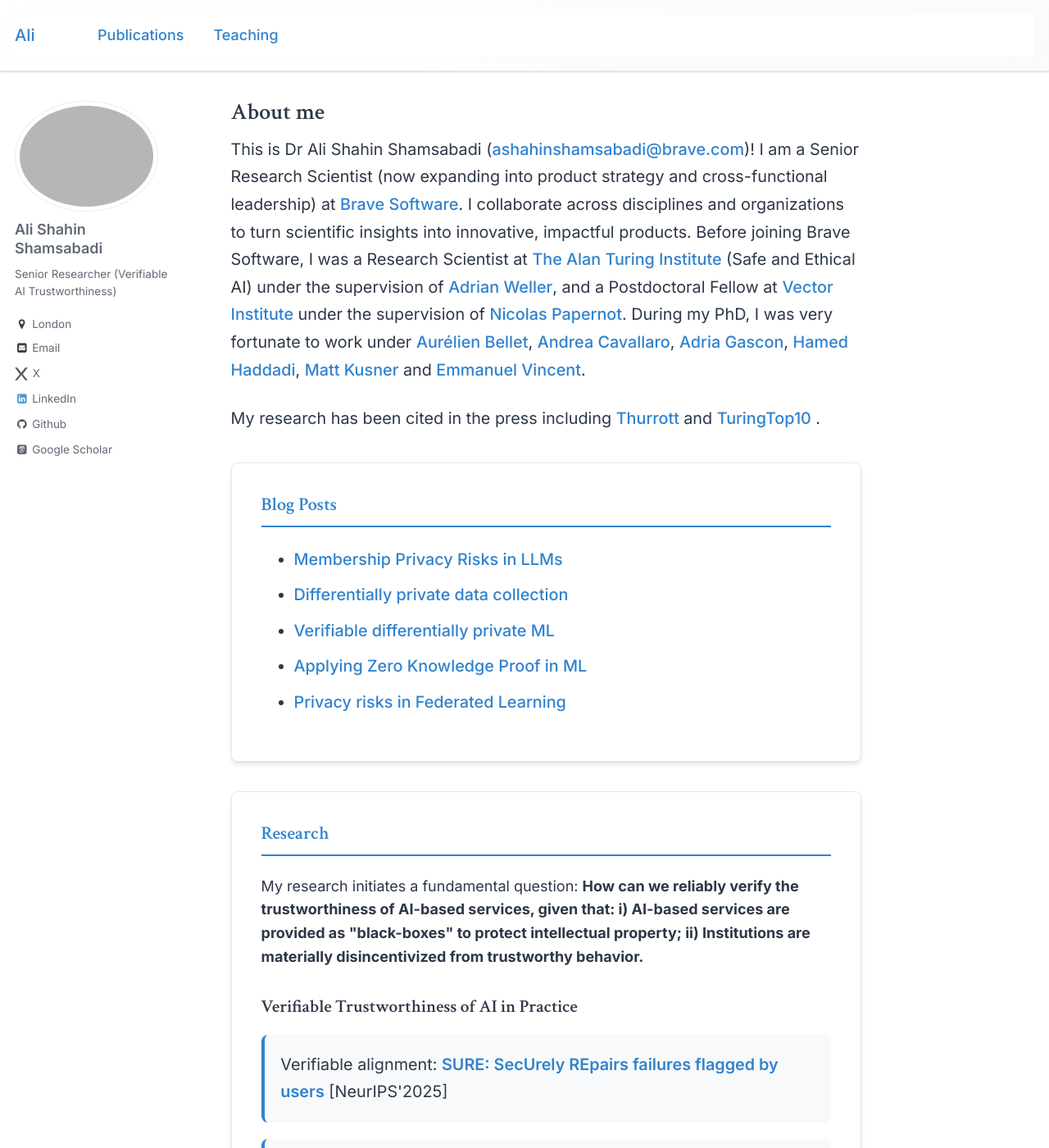
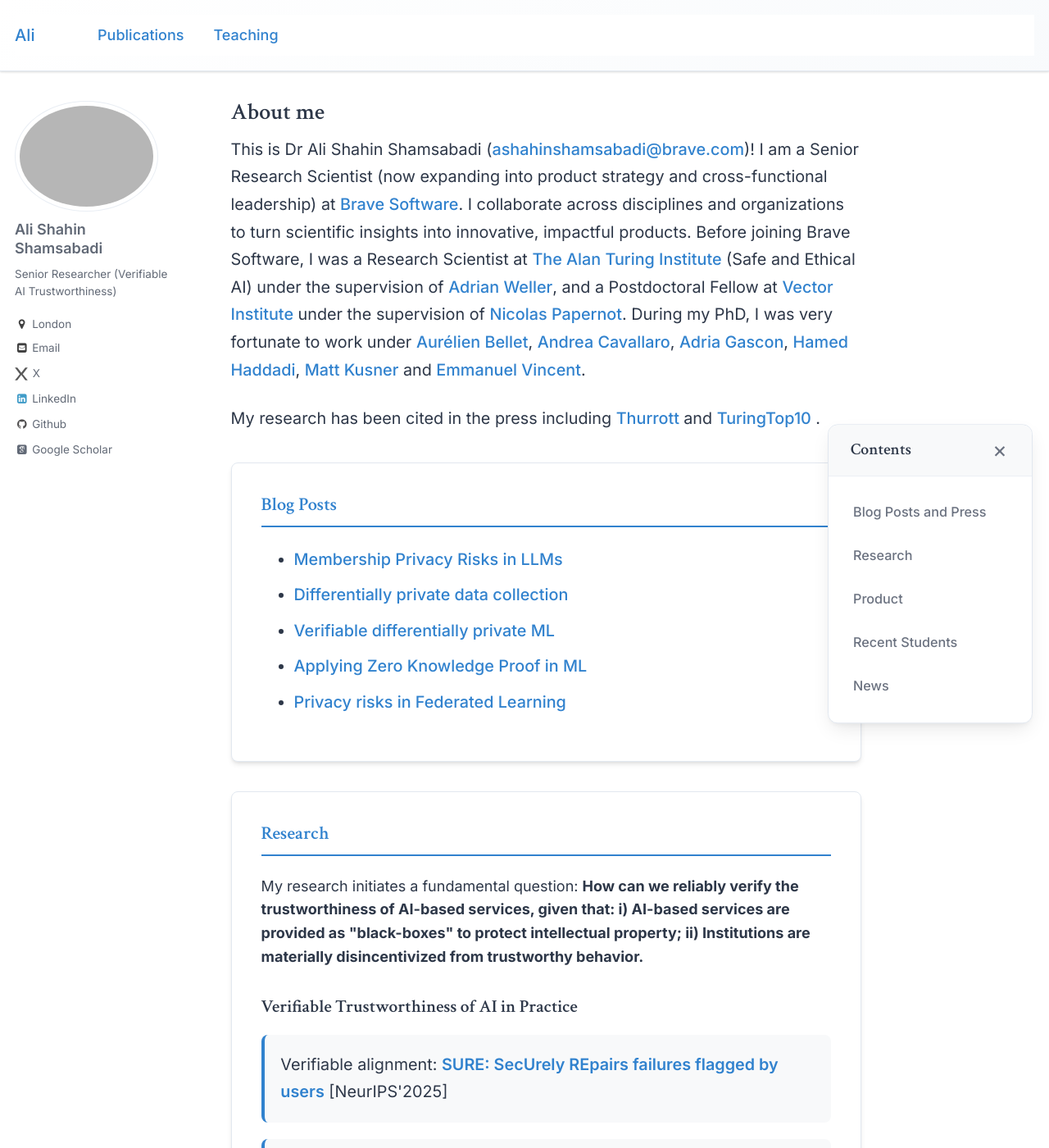
Before and after one commit to AliShahin/AliShahin.github.io, a Jekyll site: the page built from _pages/about.md, in a window 1280 px wide and 1400 px high. Shown: the whole window at 82% size. Built offline with Jekyll 4.4.1, drawn with Linux system fonts in a browser that asks for light colours; some web fonts are replaced.

Commit message:
✨ Add interactive table of contents sidebar
- Create TOC component with smooth scrolling navigation
- Add section IDs to all main headings (blog-posts, research, product, recent-students, news)
- Implement live section highlighting based on scroll position
- Add collapsible sidebar with modern card design
- Include responsive design (hidden on mobile/tablet)
- Add smooth scroll behavior and hover effects
- Position fixed sidebar on the right side of the page

```diff
--- /dev/null
+++ b/_includes/toc.html
@@ -0,0 +1,87 @@
+<!-- Table of Contents Sidebar -->
+<div id="toc-sidebar" class="toc-sidebar">
+  <div class="toc-header">
+    <h3>Contents</h3>
+    <button id="toc-toggle" class="toc-toggle" aria-label="Toggle table of contents">
+      <span class="toc-toggle-icon">×</span>
+    </button>
+  </div>
+  <nav class="toc-nav">
+    <ul class="toc-list">
+      <li class="toc-item">
+        <a href="#blog-posts" class="toc-link">Blog Posts and Press</a>
+      </li>
+      <li class="toc-item">
+        <a href="#research" class="toc-link">Research</a>
+      </li>
+      <li class="toc-item">
+        <a href="#product" class="toc-link">Product</a>
+      </li>
+      <li class="toc-item">
+        <a href="#recent-students" class="toc-link">Recent Students</a>
+      </li>
+      <li class="toc-item">
+        <a href="#news" class="toc-link">News</a>
+      </li>
+    </ul>
+  </nav>
+</div>
+
+<script>
+document.addEventListener('DOMContentLoaded', function() {
+  const tocSidebar = document.getElementById('toc-sidebar');
+  const tocToggle = document.getElementById('toc-toggle');
+  const tocLinks = document.querySelectorAll('.toc-link');
+
+  // Toggle sidebar
+  tocToggle.addEventListener('click', function() {
+    tocSidebar.classList.toggle('toc-collapsed');
+  });
+
+  // Highlight current section
+  function highlightCurrentSection() {
+    const sections = document.querySelectorAll('.research-section h2, h2');
+    const scrollPos = window.scrollY + 100;
+
+    let currentSection = '';
+    sections.forEach(section => {
+      const sectionTop = section.offsetTop;
+      const sectionHeight = section.offsetHeight;
+
+      if (scrollPos >= sectionTop && scrollPos < sectionTop + sectionHeight) {
+        currentSection = section.id || section.textContent.toLowerCase().replace(/\s+/g, '-');
+      }
+    });
+
+    // Update active link
+    tocLinks.forEach(link => {
+      link.classList.remove('toc-active');
+      if (link.getAttribute('href') === '#' + currentSection) {
+        link.classList.add('toc-active');
+      }
+    });
+  }
+
+  // Smooth scroll to sections
+  tocLinks.forEach(link => {
+    link.addEventListener('click', function(e) {
+      e.preventDefault();
+      const targetId = this.getAttribute('href').substring(1);
+      const targetElement = document.getElementById(targetId);
+
+      if (targetElement) {
+        targetElement.scrollIntoView({
+          behavior: 'smooth',
+          block: 'start'
+        });
+      }
+    });
+  });
+
+  // Listen for scroll events
+  window.addEventListener('scroll', highlightCurrentSection);
+
+  // Initial highlight
+  highlightCurrentSection();
+});
+</script>
--- a/_layouts/default.html
+++ b/_layouts/default.html
@@ -18,6 +18,8 @@ layout: compress
 
     {{ content }}
 
+    {% include toc.html %}
+
     </script>
 
     <div class="page__footer">
--- a/_pages/about.md
+++ b/_pages/about.md
@@ -32,7 +32,7 @@ redirect_from:
 </p>
 
 <div class="research-section">
-<h2>Blog Posts</h2>
+<h2 id="blog-posts">Blog Posts</h2>
 
 <ul>
   <li><a href="https://brave.com/blog/privacy-in-llms/">Membership Privacy Risks in LLMs</a></li>
@@ -48,7 +48,7 @@ redirect_from:
 
 
 <div class="research-section">
-<h2>Research</h2>
+<h2 id="research">Research</h2>
 
 My research initiates a fundamental question:
 <strong> How can we reliably verify the trustworthiness of AI-based services, given that: i) AI-based services are provided as "black-boxes" to protect intellectual property; ii) Institutions are materially disincentivized from trustworthy behavior. </strong>
@@ -97,7 +97,7 @@ My research initiates a fundamental question:
 
 
 <div class="research-section">
-<h2>Product</h2>
+<h2 id="product">Product</h2>
 
 <h3>Privacy Preserving Product Analytics</h3>
 <p><a href="https://brave.com/blog/nebula/">Nebula</a>: a novel, practical and best-in-class system for product usage analytics with differential privacy guarantees! Nebula puts users first in product analytics: i) Formal Differential Privacy Protection; ii) Auditability, Verifiability, and Transparency; and iii) Efficiency with Minimal Impact.</p>
@@ -112,7 +112,7 @@ My research initiates a fundamental question:
 
 
 <div class="research-section">
-<h2>Recent Students</h2>
+<h2 id="recent-students">Recent Students</h2>
 
 <div class="publication-list">
 <ul>
@@ -129,7 +129,7 @@ My research initiates a fundamental question:
 </div>
 
 
-## News
+## News {#news}
 - <b> [September 2025] </b> Two papers accepted at The Thirty-Ninth Annual Conference on Neural Information Processing Systems [NeurIPS 2025](https://neurips.cc/), called [Pin the Tail on the Model: Blindfolded Repair of User-Flagged Failures in Text-to-Image Services](https://alishahin.github.io/), and [Secure and Confidential Certificates of Online Fairness](https://alishahin.github.io/).
 - <b> [August 2025] </b> Two papers accepted at the conference on Empirical Methods in Natural Language Processing [EMNLP 2025](https://2025.emnlp.org/), called [Membership and Memorization in LLM Knowledge Distillation](https://arxiv.org/abs/2508.07054), and [Context-Aware Membership Inference Attacks against Pre-trained Large Language Models](https://arxiv.org/abs/2409.13745).
 - <b> [May 2025] </b> Paper accepted at the 32nd ACM Conference on Computer and Communications Security [CCS2025](https://www.sigsac.org/ccs/CCS2025/), called [Nebula: Efficient, Private and Accurate Histogram Estimation](https://arxiv.org/pdf/2409.09676).
--- a/_sass/_custom.scss
+++ b/_sass/_custom.scss
@@ -256,6 +256,107 @@ button:focus {
   outline-offset: 2px;
 }
 
+/* Table of Contents Sidebar */
+.toc-sidebar {
+  position: fixed;
+  top: 50%;
+  right: 20px;
+  transform: translateY(-50%);
+  width: 250px;
+  background: #ffffff;
+  border: 1px solid #e2e8f0;
+  border-radius: 12px;
+  box-shadow: 0 10px 25px -5px rgba(0, 0, 0, 0.1), 0 4px 6px -2px rgba(0, 0, 0, 0.05);
+  z-index: 1000;
+  transition: all 0.3s cubic-bezier(0.4, 0, 0.2, 1);
+  max-height: 70vh;
+  overflow-y: auto;
+
+  &.toc-collapsed {
+    transform: translateY(-50%) translateX(calc(100% + 20px));
+  }
+
+  @media (max-width: 1200px) {
+    display: none;
+  }
+}
+
+.toc-header {
+  display: flex;
+  justify-content: space-between;
+  align-items: center;
+  padding: 1rem 1.5rem;
+  border-bottom: 1px solid #e2e8f0;
+  background: #f8f9fa;
+  border-radius: 12px 12px 0 0;
+
+  h3 {
+    margin: 0;
+    font-size: 1.1em;
+    font-weight: 600;
+    color: #2d3748;
+  }
+}
+
+.toc-toggle {
+  background: none;
+  border: none;
+  font-size: 1.5em;
+  color: #6b7280;
+  cursor: pointer;
+  padding: 0;
+  width: 24px;
+  height: 24px;
+  display: flex;
+  align-items: center;
+  justify-content: center;
+  border-radius: 4px;
+  transition: all 0.2s ease;
+
+  &:hover {
+    background: #e5e7eb;
+    color: #374151;
+  }
+}
+
+.toc-nav {
+  padding: 1rem 0;
+}
+
+.toc-list {
+  list-style: none;
+  margin: 0;
+  padding: 0;
+}
+
+.toc-item {
+  margin: 0;
+}
+
+.toc-link {
+  display: block;
+  padding: 0.75rem 1.5rem;
+  color: #6b7280;
+  text-decoration: none;
+  font-size: 0.9em;
+  font-weight: 500;
+  transition: all 0.2s ease;
+  border-left: 3px solid transparent;
+
+  &:hover {
+    color: #3182ce;
+    background: #f8f9fa;
+    border-left-color: #3182ce;
+  }
+
+  &.toc-active {
+    color: #3182ce;
+    background: #eff6ff;
+    border-left-color: #3182ce;
+    font-weight: 600;
+  }
+}
+
 /* Modern scrollbar */
 ::-webkit-scrollbar {
   width: 8px;
```
